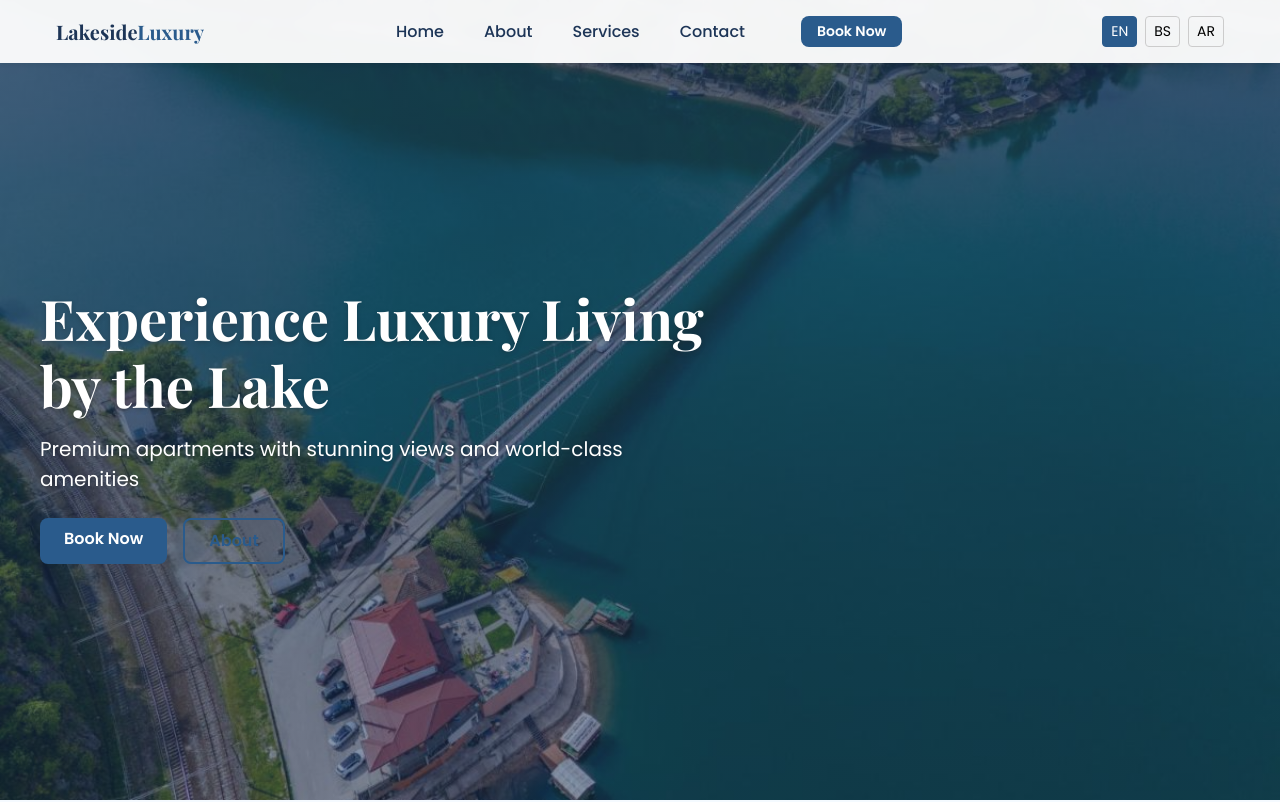
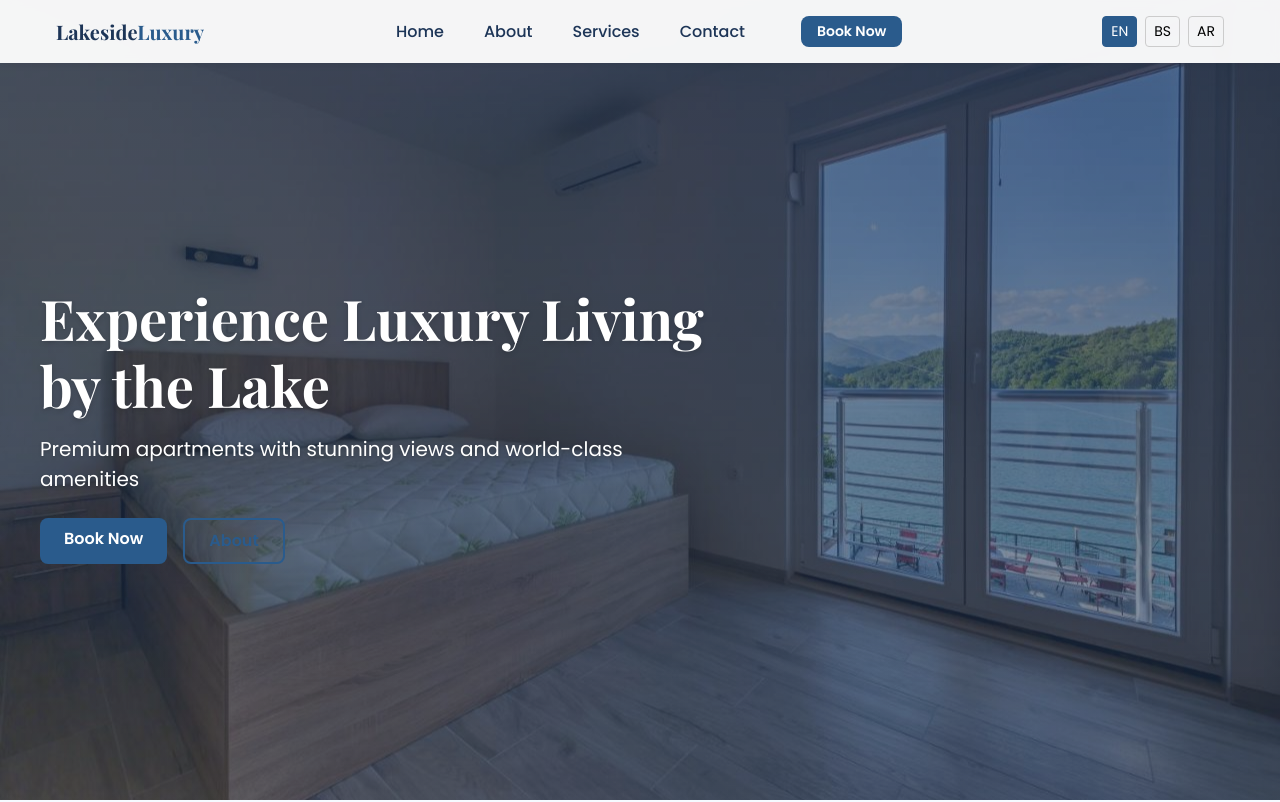
Before and after one commit to Velid-387/lakeside-luxury-apartments-ajdin, an Angular app: page / in a window 1280 px wide. Shown: the top 802 px of the page. Built offline with nearby package versions, Linux system fonts and the light colour scheme.

Commit message:
Implement image slideshow in Hero component with preloading and automatic transitions for enhanced visual engagement.

```diff
--- a/src/app/components/hero/hero.component.html
+++ b/src/app/components/hero/hero.component.html
@@ -1,4 +1,13 @@
 <section class="hero">
+  <div class="hero-slides">
+    @for (image of images; track image.url; let i = $index) {
+      <div
+        class="hero-slide"
+        [class.active]="i === currentImageIndex"
+        [style.background-image]="getBackgroundStyle(image)"
+      ></div>
+    }
+  </div>
   <div class="hero-overlay"></div>
   <div class="container">
     <div class="hero-content">
--- a/src/app/components/hero/hero.component.scss
+++ b/src/app/components/hero/hero.component.scss
@@ -4,10 +4,6 @@
 .hero {
   height: 100vh;
   min-height: 100vh;
-  background-image: url('/assets/images/ajdin/cover.jpg');
-  background-size: cover;
-  background-position: center;
-  background-repeat: no-repeat;
   position: relative;
   display: flex;
   align-items: center;
@@ -17,6 +13,31 @@
   width: 100%;
   max-width: 100%;
   overflow: hidden;
+}
+
+.hero-slides {
+  position: absolute;
+  top: 0;
+  left: 0;
+  width: 100%;
+  height: 100%;
+}
+
+.hero-slide {
+  position: absolute;
+  top: 0;
+  left: 0;
+  width: 100%;
+  height: 100%;
+  background-size: cover;
+  background-position: center;
+  background-repeat: no-repeat;
+  opacity: 0;
+  transition: opacity 1s ease-in-out;
+
+  &.active {
+    opacity: 1;
+  }
 }
 
 .hero-overlay {
--- a/src/app/components/hero/hero.component.ts
+++ b/src/app/components/hero/hero.component.ts
@@ -1,6 +1,11 @@
-import { Component } from '@angular/core';
+import { Component, OnInit, OnDestroy } from '@angular/core';
 import { CommonModule } from '@angular/common';
 import { TranslateDirective } from '../../shared/directives/translate.directive';
+
+interface SlideImage {
+  url: string;
+  loaded: boolean;
+}
 
 @Component({
   selector: 'app-hero',
@@ -9,4 +14,49 @@ import { TranslateDirective } from '../../shared/directives/translate.directive'
   templateUrl: './hero.component.html',
   styleUrl: './hero.component.scss'
 })
-export class HeroComponent {}
+export class HeroComponent implements OnInit, OnDestroy {
+  private slideInterval?: ReturnType<typeof setInterval>;
+  currentImageIndex = 0;
+
+  images: SlideImage[] = [
+    { url: '/assets/images/ajdin/cover.jpg', loaded: false },
+    { url: '/assets/images/ajdin/apartman-1.jpg', loaded: false },
+    { url: '/assets/images/ajdin/apartman-2.jpg', loaded: false },
+    { url: '/assets/images/ajdin/jezero.jpg', loaded: false }
+  ];
+
+  ngOnInit(): void {
+    this.preloadImages();
+  }
+
+  ngOnDestroy(): void {
+    if (this.slideInterval) {
+      clearInterval(this.slideInterval);
+    }
+  }
+
+  private preloadImages(): void {
+    let loadedCount = 0;
+    this.images.forEach((image, index) => {
+      const img = new Image();
+      img.onload = () => {
+        this.images[index].loaded = true;
+        loadedCount++;
+        if (loadedCount === this.images.length) {
+          this.startSlideshow();
+        }
+      };
+      img.src = image.url;
+    });
+  }
+
+  private startSlideshow(): void {
+    this.slideInterval = setInterval(() => {
+      this.currentImageIndex = (this.currentImageIndex + 1) % this.images.length;
+    }, 3000);
+  }
+
+  getBackgroundStyle(image: SlideImage): string {
+    return image.loaded ? `url(${image.url})` : 'none';
+  }
+}
```
